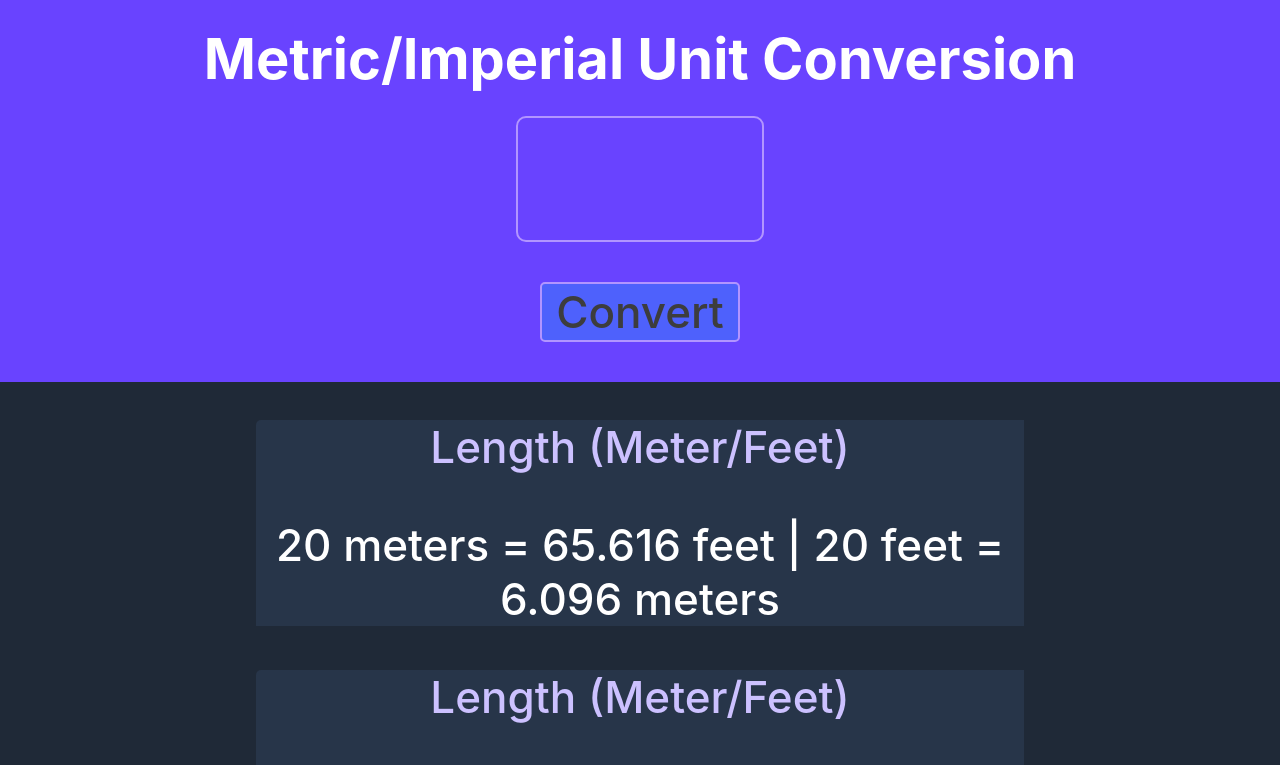
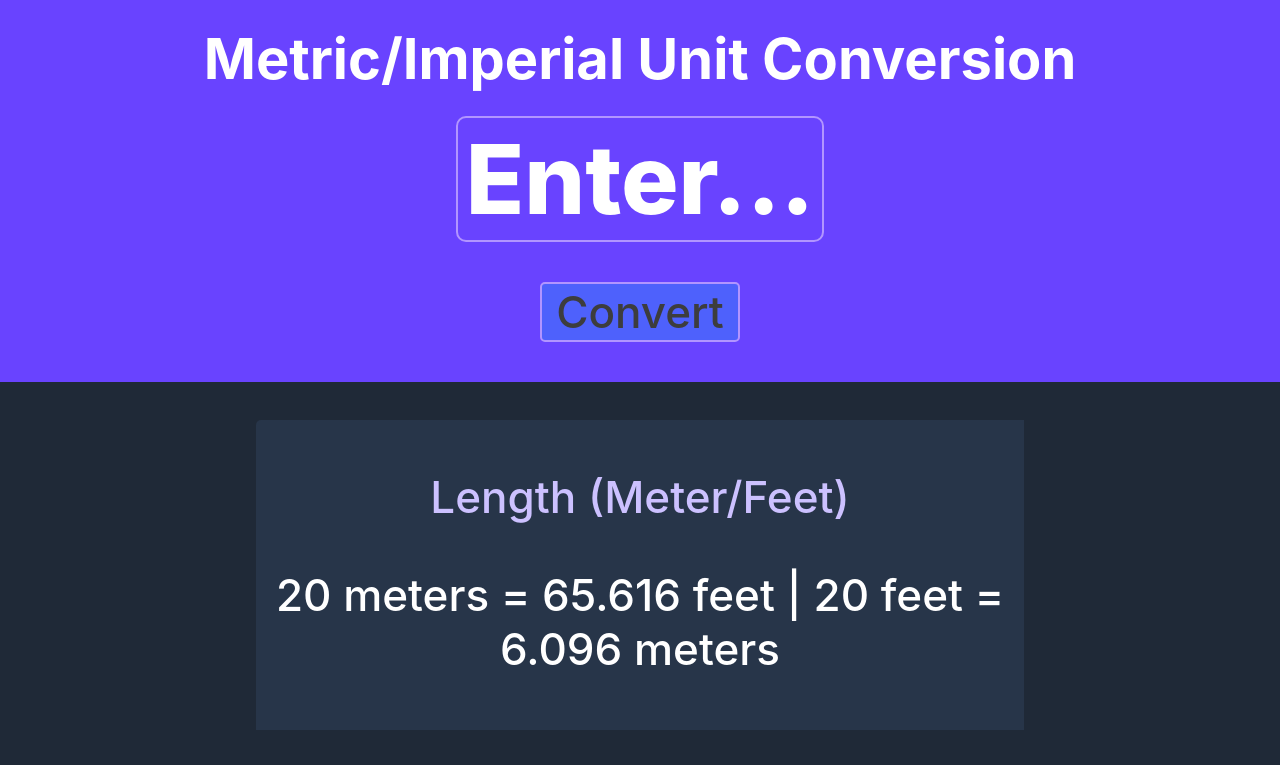
Before and after one commit to 4Furki4/Unit-Conversion, a plain HTML site: page index.html in a window 1280 px wide. Shown: the top 765 px of the page. Drawn offline with Linux system fonts and the light colour scheme.

Commit message:
stil düzenlendi, birazcık padding eklendi

```diff
--- a/index.css
+++ b/index.css
@@ -26,7 +26,7 @@ h1 {
 
 #input-el {
     height: 120px;
-    width: 240px;
+    width: 360px;
     background-color: #6943FF;
     border: 2px solid #B295FF;
     border-radius: 10px;
@@ -35,8 +35,6 @@ h1 {
     font-weight: 800;
     font-size: 96px;
     line-height: 24px;
-    /* or 42% */
-
     text-align: center;
 
     color: #FFFFFF;
@@ -45,6 +43,17 @@ h1 {
 #input-el:focus{
     outline: none;
     box-shadow: 0 0 5pt 1pt #B295FF;
+}
+
+#input-el::placeholder {
+    font-family: 'Inter';
+    font-style: normal;
+    font-weight: 800;
+    font-size: 96px;
+    line-height: 24px;
+    text-align: center;
+
+    color: #FFFFFF;
 }
 
 #btn-el {
@@ -75,6 +84,15 @@ h1 {
     background-color: #1F2937;
     padding-bottom: 1%;
 }
+.metricsInlines {
+    margin-bottom: 50px;
+    margin-left: 20%;
+    width: 60%;
+    background-color: #273549;
+    border-radius: 5px 0px 0px 0px;
+    padding-top: 50px;
+    padding-bottom: 10px;
+}
 
 .metricsHeader {
 
@@ -94,11 +112,3 @@ h1 {
     font-weight: 500;
     font-size: 44px;
 }
-
-.metricsInlines {
-    margin-left: 20%;
-    width: 60%;
-    background-color: #273549;
-    border-radius: 5px 0px 0px 0px;
-
-}
--- a/index.html
+++ b/index.html
@@ -10,7 +10,7 @@
 <body>
     <div id="container">
         <h1>Metric/Imperial Unit Conversion</h1>
-        <input type="text" id="input-el"><br>
+        <input type="text" id="input-el" placeholder="Enter..."><br>
         <button id="btn-el">Convert</button>
     </div>
 
@@ -28,5 +28,8 @@
             <p class="metricsCalculations">20 meters = 65.616 feet | 20 feet = 6.096 meters</p>
         </div>
     </div>
+
+    <script src="/index.js
+    "></script>
 </body>
 </html>
--- a/index.js
+++ b/index.js
@@ -0,0 +1,2 @@
+const inputEl = document.getElementById("input-el")
+const btnEl = document.getElementById("btn-el")
```
